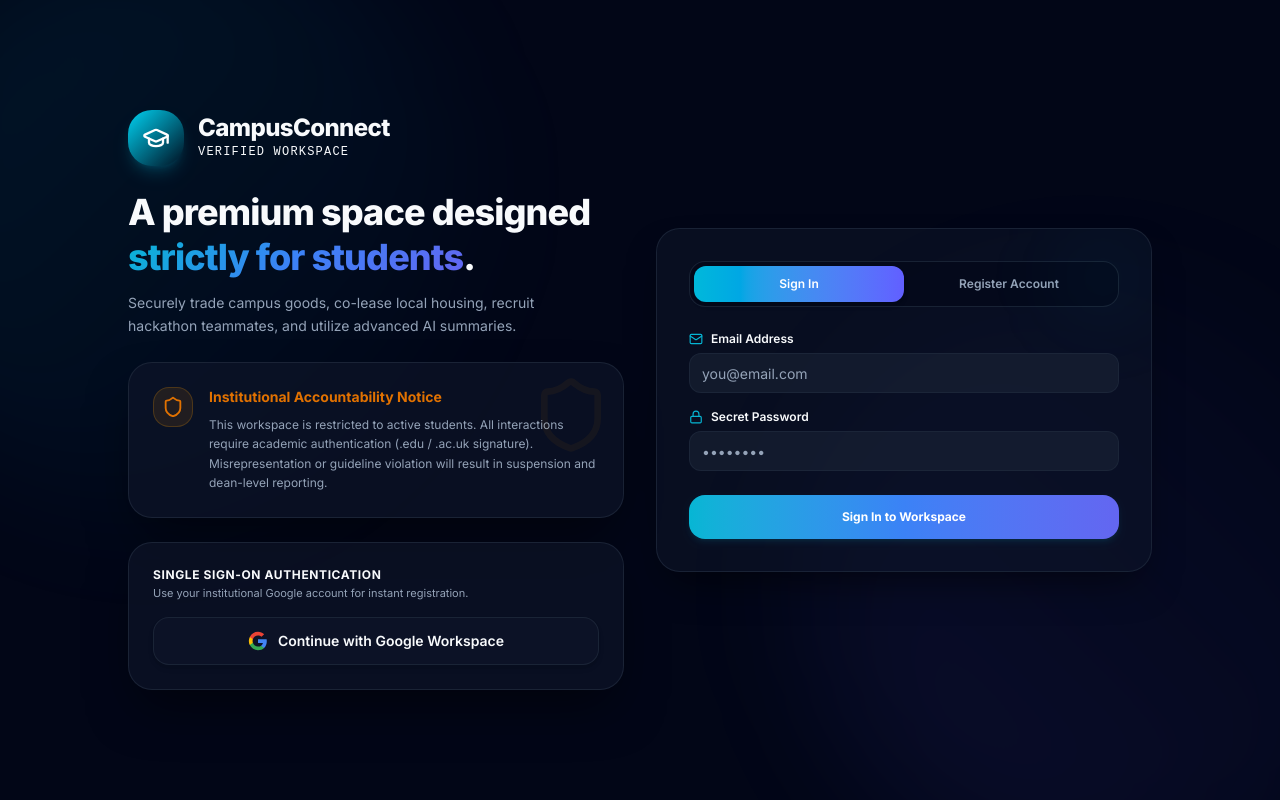
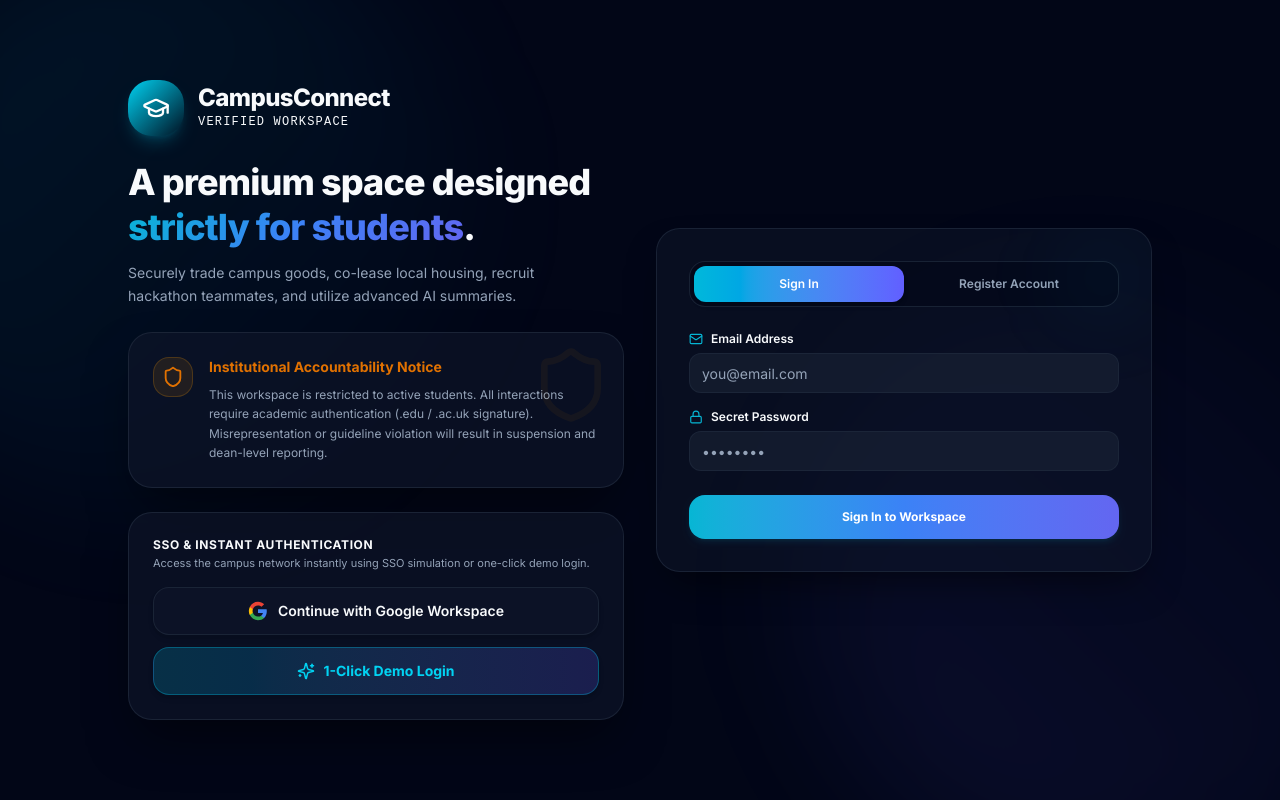
Before and after one commit to tanishka-jadhav/campusconnect-hub, a React (Vite) app: page / in a window 1280 px wide. Built offline with nearby package versions, Linux system fonts and the light colour scheme; no server answers.

Commit message:
feat: implement 1-Click Demo Login to bypass Supabase OAuth configuration errors

```diff
--- a/src/components/auth/AuthPage.jsx
+++ b/src/components/auth/AuthPage.jsx
@@ -3,7 +3,7 @@
 import { Button } from '../ui/Button';
 import { Input } from '../ui/Input';
 import { supabase } from '../../lib/supabase';
-import { Shield, GraduationCap, AlertTriangle, Mail, Lock, User, Building } from 'lucide-react';
+import { Shield, GraduationCap, AlertTriangle, Mail, Lock, User, Building, Sparkles } from 'lucide-react';
 
 const GoogleIcon = () => (
   <svg className="h-5 w-5 mr-2.5 shrink-0" viewBox="0 0 24 24" width="24" height="24" xmlns="http://www.w3.org/2000/svg">
@@ -50,6 +50,44 @@
     setShowGoogleMock(true);
   }
 
+  // 1-Click Demo Login bypass
+  async function handleQuickDemoLogin() {
+    setError('');
+    setSuccess('');
+    setLoading(true);
+    const demoEmail = 'demo@college.edu';
+    const demoPassword = 'demopassword123';
+
+    try {
+      // 1. Attempt to sign in directly
+      const { data, error: signinError } = await signIn(demoEmail, demoPassword);
+
+      if (signinError) {
+        // 2. If account does not exist in the database, automatically register it first
+        if (
+          signinError.message.includes('Invalid login credentials') ||
+          signinError.message.includes('invalid_credentials') ||
+          signinError.message.includes('not found')
+        ) {
+          const { error: signupError } = await signUp(demoEmail, demoPassword, 'Demo Student', 'Campus Connect University');
+
+          if (signupError) {
+            setError(signupError.message);
+          } else {
+            // 3. Retry signing in after silent registration
+            const { error: signinRetryError } = await signIn(demoEmail, demoPassword);
+            if (signinRetryError) setError(signinRetryError.message);
+          }
+        } else {
+          setError(signinError.message);
+        }
+      }
+    } catch (err) {
+      setError('Demo login failed. Please register manually instead.');
+    }
+    setLoading(false);
+  }
+
   async function handleMockGoogleSubmit(e) {
     e.preventDefault();
     setError('');
@@ -62,14 +100,11 @@
     }
 
     const mockPassword = 'mock-google-sso-pass-9921';
-    const emailDomain = mockEmail.split('@')[1];
 
     try {
-      // 1. Attempt dynamic signup
       const { data, error: signupError } = await signUp(mockEmail, mockPassword, mockName, 'University Member');
 
       if (signupError) {
-        // 2. If user already exists, authenticate directly with the fallback password
         if (signupError.message.includes('already registered') || signupError.message.includes('User already registered') || signupError.message.includes('already exists')) {
           const { error: signinError } = await signIn(mockEmail, mockPassword);
           if (signinError) {
@@ -178,12 +213,14 @@
             </div>
           </div>
 
-          {/* Google OAuth Section */}
+          {/* Google OAuth & Demo Section */}
           <div className="glass rounded-2xl p-6 border border-border space-y-4 shadow-xl">
             <div>
-              <p className="text-xs text-foreground font-bold uppercase tracking-wider">Single Sign-On Authentication</p>
-              <p className="text-[11px] text-muted-foreground mt-0.5">Use your institutional Google account for instant registration.</p>
+              <p className="text-xs text-foreground font-bold uppercase tracking-wider">SSO & Instant Authentication</p>
+              <p className="text-[11px] text-muted-foreground mt-0.5">Access the campus network instantly using SSO simulation or one-click demo login.</p>
             </div>
+
+            <div className="space-y-3">
               <button
                 onClick={handleGoogleSignIn}
                 disabled={loading}
@@ -192,6 +229,16 @@
                 <GoogleIcon />
                 Continue with Google Workspace
               </button>
+
+              <button
+                onClick={handleQuickDemoLogin}
+                disabled={loading}
+                className="w-full flex items-center justify-center h-12 rounded-xl bg-gradient-to-r from-cyan-500/20 to-indigo-500/20 border border-cyan-500/35 hover:border-cyan-500/60 active:scale-[0.98] transition-all duration-150 text-cyan-400 text-sm font-bold cursor-pointer shadow-md"
+              >
+                <Sparkles className="h-4.5 w-4.5 mr-2 shrink-0 text-cyan-400" />
+                1-Click Demo Login
+              </button>
+            </div>
           </div>
         </div>
 
```
Lines whose indentation alone changed are shown as unchanged.
